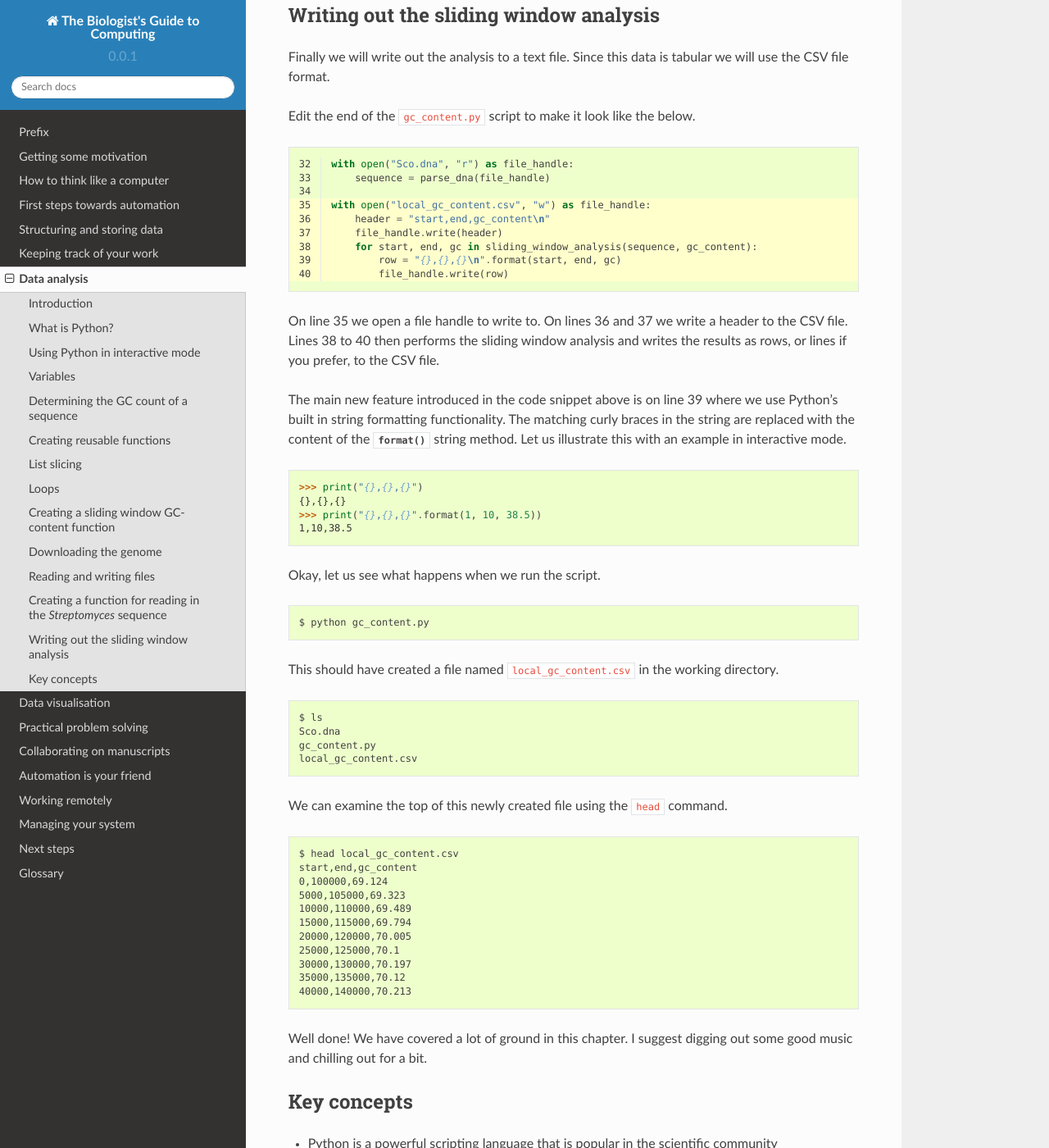
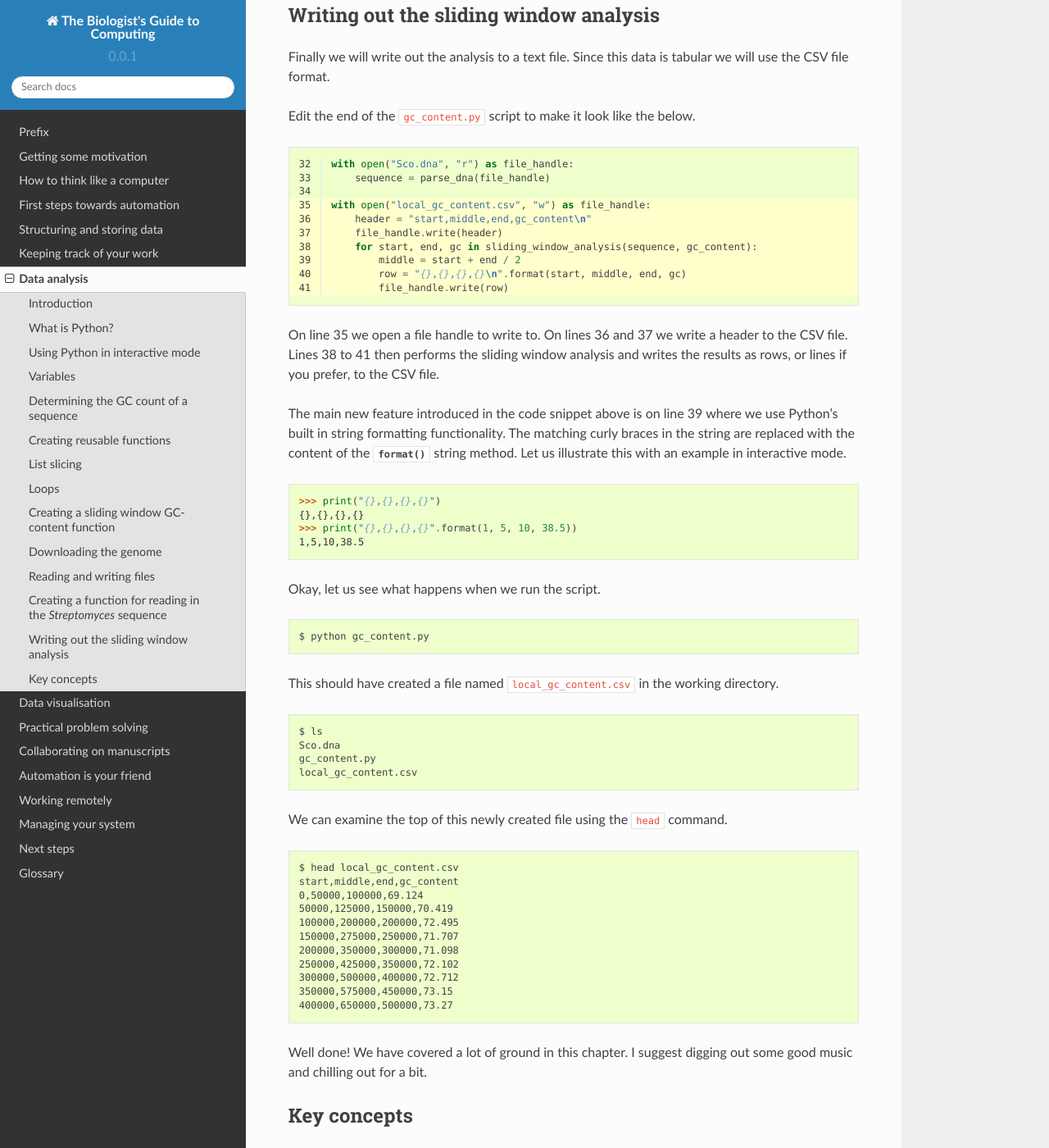
Before and after one commit to tjelvar-olsson/biologists-guide-to-computing, a Sphinx documentation site: the page built from source/data-analysis.rst, in a window 1280 px wide and 1400 px high, scrolled down 17235 px. Shown: the whole window at 82% size. Built offline with Sphinx 7.4.7 and the Read the Docs theme 2.0.0, drawn with Linux system fonts in a browser that asks for light colours; some of the changed text lies outside the part shown.

Commit message:
Improved data analysis script output

```diff
--- a/source/data-analysis.rst
+++ b/source/data-analysis.rst
@@ -927,7 +927,7 @@ because it makes it difficult to read the code.
     :emphasize-lines: 1-2
 
     def sliding_window_analysis(sequence, function,
-                                window_size=100000, step_size=5000):
+                                window_size=100000, step_size=50000):
         """Return an iterator that yields (start, end, property) tuples.
 
         Where start and end are the indices used to slice the input list
@@ -961,20 +961,21 @@ Edit the end of the ``gc_content.py`` script to make it look like the below.
 .. code-block:: python
     :linenos:
     :lineno-start: 32
-    :emphasize-lines: 4-9
+    :emphasize-lines: 4-10
 
     with open("Sco.dna", "r") as file_handle:
         sequence = parse_dna(file_handle)
 
     with open("local_gc_content.csv", "w") as file_handle:
-        header = "start,end,gc_content\n"
+        header = "start,middle,end,gc_content\n"
         file_handle.write(header)
         for start, end, gc in sliding_window_analysis(sequence, gc_content):
-            row = "{},{},{}\n".format(start, end, gc)
+            middle = start + end / 2
+            row = "{},{},{},{}\n".format(start, middle, end, gc)
             file_handle.write(row)
 
 On line 35 we open a file handle to write to. On lines 36 and 37 we write a header
-to the CSV file. Lines 38 to 40 then performs the sliding window analysis and
+to the CSV file. Lines 38 to 41 then performs the sliding window analysis and
 writes the results as rows, or lines if you prefer, to the CSV file.
 
 The main new feature introduced in the code snippet above is on line 39 where
@@ -984,10 +985,10 @@ method. Let us illustrate this with an example in interactive mode.
 
 .. code-block:: python
 
-    >>> print("{},{},{}")
-    {},{},{}
-    >>> print("{},{},{}".format(1, 10, 38.5))
-    1,10,38.5
+    >>> print("{},{},{},{}")
+    {},{},{},{}
+    >>> print("{},{},{},{}".format(1, 5, 10, 38.5))
+    1,5,10,38.5
 
 Okay, let us see what happens when we run the script.
 
@@ -1009,16 +1010,16 @@ We can examine the top of this newly created file using the ``head`` command.
 .. code-block:: none
 
     $ head local_gc_content.csv
-    start,end,gc_content
-    0,100000,69.124
-    5000,105000,69.323
-    10000,110000,69.489
-    15000,115000,69.794
-    20000,120000,70.005
-    25000,125000,70.1
-    30000,130000,70.197
-    35000,135000,70.12
-    40000,140000,70.213
+    start,middle,end,gc_content
+    0,50000,100000,69.124
+    50000,125000,150000,70.419
+    100000,200000,200000,72.495
+    150000,275000,250000,71.707
+    200000,350000,300000,71.098
+    250000,425000,350000,72.102
+    300000,500000,400000,72.712
+    350000,575000,450000,73.15
+    400000,650000,500000,73.27
 
 
 Well done! We have covered a lot of ground in this chapter. I suggest digging out
```
Also changed, not shown: other parts of source/data-analysis.rst (+1 -1 lines).
